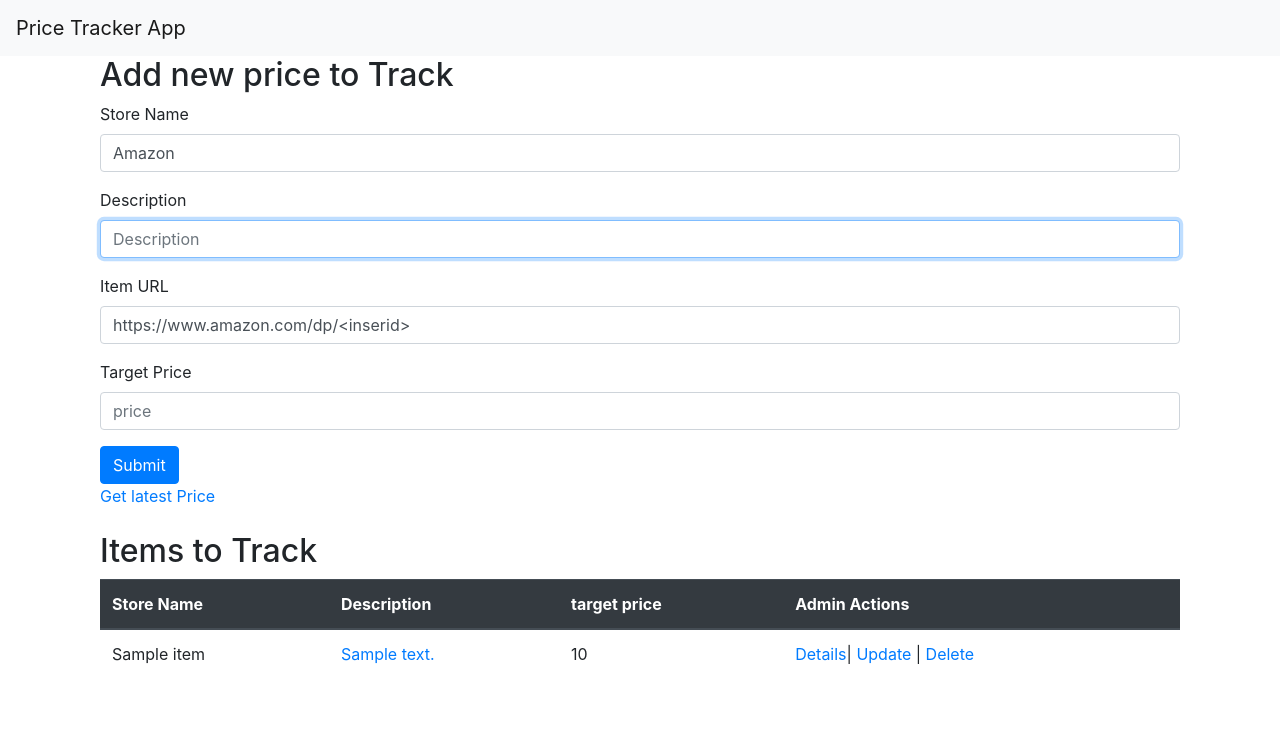
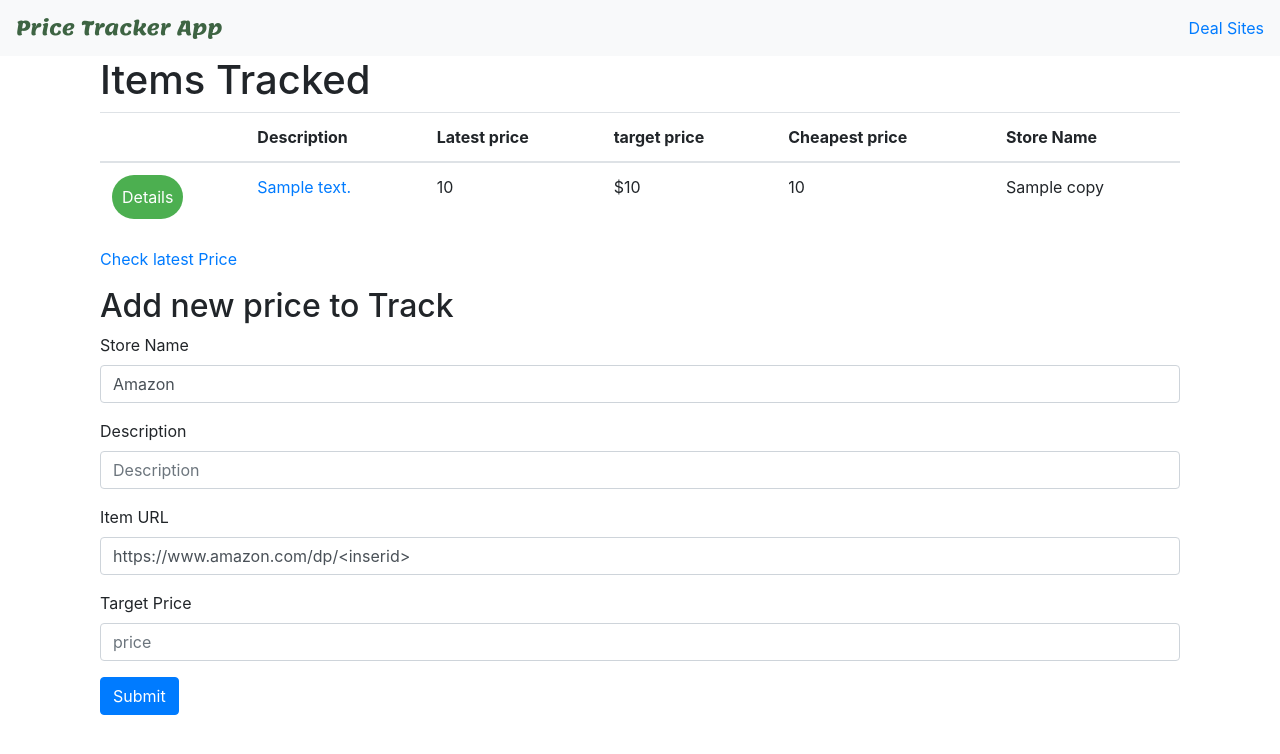
Before and after one commit to anishst/PriceTracker, a Flask app: page / in a window 1280 px wide. Shown: the top 754 px of the page. Run offline with Flask 2, Linux system fonts and the light colour scheme; a database or web service that is not in the repository returns one stand-in record (values such as "Sample title"); some libraries are stand-ins or nearby versions.

Commit message:
updated to show latest price and chepeast price on home page

```diff
--- a/app.py
+++ b/app.py
@@ -27,9 +27,46 @@
         }
         Database.insert('items', new_item)
         return redirect(url_for('home'))
+    #TODO : FIND A WAY TO SHOW LATEST PRICE on home page
+    latest_item = Database.find('price_history', {}).sort("script_time", -1).limit(1)
+    # items  =Database.find('items', { })
+    items = Database.find('items', {})
+    # print([item for item in items])
+    itemsList = [item for item in items]
+    new_list = []
 
-    items  =Database.find('items', { })
-    return render_template('home.html', items=items)
+
+    for item in itemsList:
+        new_dict = {}
+        # get latest price
+        myquery = {"item_id": item["_id"]}
+        mydoc = Database.find('price_history', myquery).sort("script_time", -1).limit(1)
+        print(item["item_desc"], item["target_price"])
+        new_dict["_id"] = item["_id"]
+        new_dict["item_desc"] = item["item_desc"]
+        new_dict["item_url"] = item["item_url"]
+        new_dict["target_price"] = item["target_price"]
+        new_dict["store_name"] = item["store_name"]
+        new_dict = item.copy()
+        print("Latest price...")
+        myquery = {"item_id": item["_id"]}
+        mydoc = Database.find('price_history', myquery).sort("script_time", -1).limit(1)
+        for x in mydoc:
+            print(x["script_time"], x['price'])
+            new_dict['latest_price_check'] = x["script_time"]
+            new_dict['latest_price'] = x["price"]
+
+        print("Chepest price...")
+        myquery = {"item_id": item["_id"]}
+        mydoc = Database.find('price_history', myquery).sort("price", 1).limit(1)
+        for n in mydoc:
+            print(n["script_time"], n['price'])
+            new_dict['cheapest_price_check'] = n["script_time"]
+            new_dict['cheapest_price'] = n["price"]
+        print("*" * 100)
+        new_list.append(new_dict)
+
+    return render_template('home.html', items=new_list, latest_item=latest_item)
 
 @app.route("/details/<string:item_id>", methods=['GET','POST'])
 def details(item_id):
@@ -38,7 +75,8 @@
         pass
     print(item_id)
     items  =Database.find('items',{'_id': item_id})
-    prices = Database.find('price_history', { 'item_id': item_id})
+    # price hisotry sorted in desc order latest price on top
+    prices = Database.find('price_history', { 'item_id': item_id}).sort("script_time", -1)
     return render_template('details.html', items=items, prices=prices)
 
 @app.route("/edit_item/<string:item_id>", methods=['GET','POST'])
@@ -87,6 +125,9 @@
 
     return redirect('/home')
 
+@app.route("/deal_sites")
+def deal_sites():
+    return render_template("deal_sites.html")
 
 if __name__ == "__main__":
     app.run(host="0.0.0.0", port=int("5000"), debug=True)
--- a/static/main.css
+++ b/static/main.css
@@ -1,4 +1,13 @@
-    .loader {
+@import url('https://fonts.googleapis.com/css2?family=Lemonada:wght@700&display=swap');
+
+.app_title {
+    font-family: 'Lemonada', cursive;
+    font-size: 20px;
+    color: rgb(62, 100, 67);
+
+}
+
+.loader {
   border: 16px solid #f3f3f3; /* Light grey */
   border-top: 16px solid #3498db; /* Blue */
   border-radius: 50%;
@@ -11,3 +20,17 @@
   0% { transform: rotate(0deg); }
   100% { transform: rotate(360deg); }
 }
+
+.button {
+  border-radius: 25px;
+  background-color: #4CAF50; /* Green */
+  border: none;
+  color: white;
+  padding: 10px;
+  text-align: center;
+  text-decoration: none;
+  display: inline-block;
+  font-size: 16px;
+}
+.buttonblue {background-color: #008CBA;} /* Blue */
+.buttonred {background-color: #f44336;} /* Red */
--- a/templates/base.html
+++ b/templates/base.html
@@ -13,7 +13,8 @@
 
 <!-- Image and text -->
 <nav class="navbar navbar-light bg-light">
-  <a class="navbar-brand" href="{{url_for('home')}}">Price Tracker App</a>
+    <a class="navbar-brand" href="{{url_for('home')}}" ><span class="app_title">Price Tracker App</span></a>
+    <a href="{{url_for('deal_sites')}}">Deal Sites</a>
 </nav>
 
 <div class="content container">
--- a/templates/edit_item.html
+++ b/templates/edit_item.html
@@ -15,7 +15,7 @@
     </div>
     <div class="form-group">
       <label for="item_desc">Description</label>
-      <input type="text" class="form-control" name="item_desc" id="item_desc" placeholder="Description" autofocus value="{{item.item_desc}}">
+      <input type="text" class="form-control" name="item_desc" id="item_desc" placeholder="Description" value="{{item.item_desc}}">
     </div>
     <div class="form-group">
       <label for="item_url">Item URL</label>
--- a/templates/home.html
+++ b/templates/home.html
@@ -2,6 +2,46 @@
 {% block content %}
 
 <div class="container">
+
+
+
+  <h1>Items Tracked</h1>
+
+  <div class="table-responsive">
+    <table class="table">
+      <thead>
+        <tr>
+          <!--        <th>ID</th>-->
+          <th> </th>
+          <th>Description</th>
+          <!--        <th>URL</th>-->
+          <th>Latest price</th>
+          <TH>target price</TH>
+          <th>Cheapest price</th>
+          <th>Store Name</th>
+        </tr>
+      </thead>
+
+      {% for item in items %}
+      <tr>
+        <!--      <td>{{item._id}}</td>-->
+        <td><a class="button" href="{{ url_for('details', item_id=item._id) }}">Details</a> </td>
+        <td><a href="{{ item.item_url }}" target="_blank">{{ item.item_desc }}</a></td>
+        <td>{{ item.latest_price }}</td>
+        <td>${{ item.target_price }}</td>
+        <td>{{ item.cheapest_price}}</td>
+        <td>{{ item.store_name }}</td>
+      </tr>
+      {% endfor %}
+    </table>
+  </div>
+  <p>
+    <a href="{{ url_for('check_price_selenium') }}" ; onclick="$('#loading').show();">Check latest Price</a>
+
+  <div id="loading" class="loader" style="display:none;"></div>
+  <!--    https://blog.lavgupta.com/2011/12/jquery-modal-waiting-dialog.html-->
+
+  </p>
 
   <h2>Add new price to Track</h2>
 
@@ -13,11 +53,12 @@
     </div>
     <div class="form-group">
       <label for="item_desc">Description</label>
-      <input type="text" class="form-control" name="item_desc" id="item_desc" placeholder="Description" autofocus>
+      <input type="text" class="form-control" name="item_desc" id="item_desc" placeholder="Description">
     </div>
     <div class="form-group">
       <label for="item_url">Item URL</label>
-      <input type="text" class="form-control" name="item_url" id="item_url" placeholder="item url" value="https://www.amazon.com/dp/<inserid>">
+      <input type="text" class="form-control" name="item_url" id="item_url" placeholder="item url"
+        value="https://www.amazon.com/dp/<inserid>">
     </div>
 
     <div class="form-group">
@@ -26,40 +67,11 @@
     </div>
     <button type="submit" class="btn btn-primary">Submit</button>
   </form>
-  <a href="{{ url_for('check_price_selenium') }}" ; onclick="$('#loading').show();">Get latest Price</a>
-
-  <div id="loading" class="loader" style="display:none;"></div>
-  <!--    https://blog.lavgupta.com/2011/12/jquery-modal-waiting-dialog.html-->
 
 
-  <br /> <br />
 
 
-  <h2>Items to Track</h2>
 
-  <table class="table">
-    <thead class="thead-dark">
-      <tr>
-<!--        <th>ID</th>-->
-        <th>Store Name</th>
-         <th>Description</th>
-<!--        <th>URL</th>-->
-        <TH>target price</TH>
-        <th>Admin Actions</th>
-      </tr>
-    </thead>
-
-    {% for item in items %}
-    <tr>
-<!--      <td>{{item._id}}</td>-->
-      <td>{{ item.store_name }}</td>
-      <td><a href="{{ item.item_url }}" target="_blank">{{ item.item_desc }}</a></td>
-<!--      <td><a href="{{ item.item_url }}" target="_blank">{{ item.item_url }}</a></td>-->
-      <td>{{ item.target_price }}</td>
-      <td><a href="{{ url_for('details', item_id=item._id) }}">Details</a>| <a href="{{ url_for('edit_item', item_id=item._id) }}">Update</a> | <a href="{{ url_for('delete_item', item_id=item._id) }}">Delete</a></td>
-    </tr>
-    {% endfor %}
-  </table>
 
 
 </div>
```
Also changed, not shown: jenkins.py (+41 -1 lines), templates/deal_sites.html (added, +13 -0 lines), templates/details.html (+17 -13 lines).
